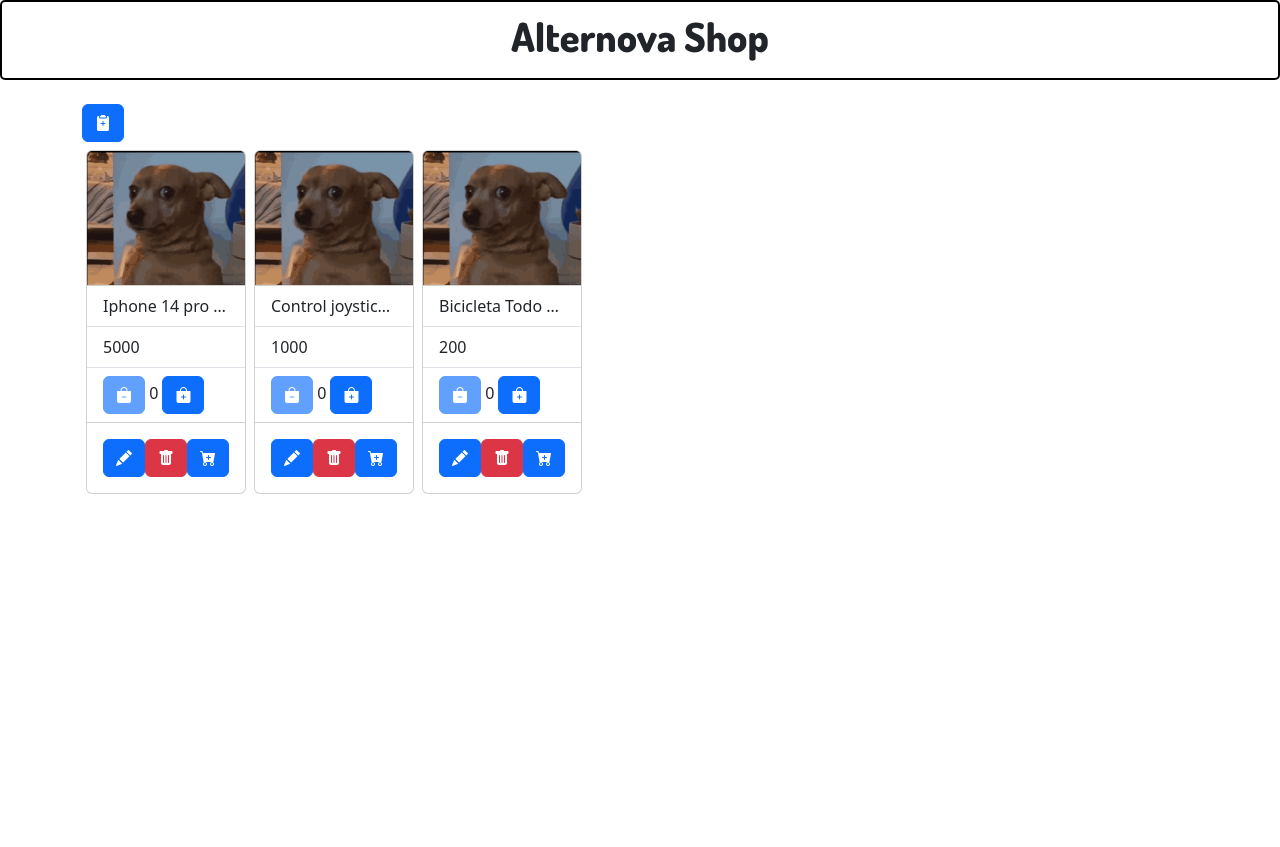
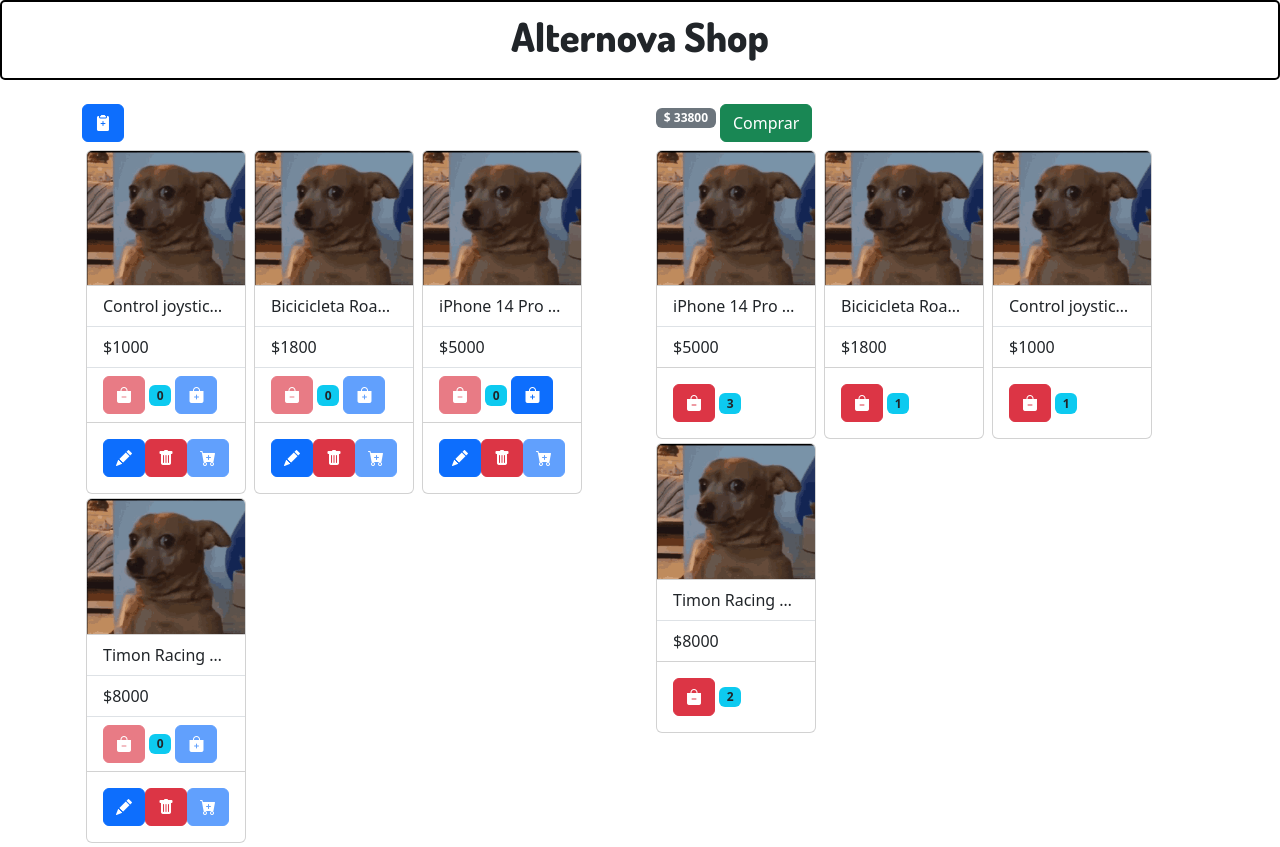
Before and after one commit to Natalonsop/alternovaShop, a Vue app: page /#/ in a window 1280 px wide. Before the commit the page ends 800 px from the top, so only its background shows below. Built offline with nearby package versions, Linux system fonts and the light colour scheme; data requests are answered from the project's data file.

Commit message:
Carrito de compras

```diff
--- a/package.json
+++ b/package.json
@@ -10,7 +10,6 @@
   },
   "dependencies": {
     "@popperjs/core": "^2.11.8",
-    "axios": "^1.4.0",
     "bootstrap": "^5.3.0",
     "bootstrap-icons": "^1.10.5",
     "jquery": "^3.7.0",
--- a/src/assets/data/db.json
+++ b/src/assets/data/db.json
@@ -1,26 +1,70 @@
 {
   "items": [
     {
-      "id": "fbf0ecb0-1ead-11ee-b1c1-817f446ef7ea",
-      "name": "Iphone 14 pro max",
-      "unit_price": "5000",
-      "stock": "12",
-      "type": "technology"
+      "id": "0f8c7f40-1eaf-11ee-a6d4-a169a58e4fb1",
+      "name": "Control joystick inalámbrico",
+      "unit_price": 1000,
+      "stock": 0,
+      "type": "technology",
+      "inCart": false
+    },
+    {
+      "id": "74060e70-1eb2-11ee-9f36-43c0ac2586f5",
+      "name": "Bicicicleta Roadmaster",
+      "unit_price": 1800,
+      "stock": 0,
+      "type": "sport",
+      "inCart": false
+    },
+    {
+      "id": "9e6224d0-1eb5-11ee-99b6-eb60768e22f2",
+      "name": "iPhone 14 Pro Ma",
+      "unit_price": 5000,
+      "stock": 2,
+      "type": "sport",
+      "inCart": false
+    },
+    {
+      "id": "356385e0-1eb6-11ee-b6ed-d328b565c5ac",
+      "name": "Timon Racing Carrera",
+      "unit_price": 8000,
+      "stock": 0,
+      "type": "technology",
+      "inCart": false
+    }
+  ],
+  "cart": [
+    {
+      "id": "9e6224d0-1eb5-11ee-99b6-eb60768e22f2",
+      "name": "iPhone 14 Pro Ma",
+      "unit_price": 5000,
+      "stock": 3,
+      "type": "sport",
+      "inCart": true
+    },
+    {
+      "id": "74060e70-1eb2-11ee-9f36-43c0ac2586f5",
+      "name": "Bicicicleta Roadmaster",
+      "unit_price": 1800,
+      "stock": 1,
+      "type": "sport",
+      "inCart": true
     },
     {
       "id": "0f8c7f40-1eaf-11ee-a6d4-a169a58e4fb1",
       "name": "Control joystick inalámbrico",
-      "unit_price": "1000",
-      "stock": "1",
-      "type": "technology"
+      "unit_price": 1000,
+      "stock": 1,
+      "type": "technology",
+      "inCart": true
     },
     {
-      "id": "74060e70-1eb2-11ee-9f36-43c0ac2586f5",
-      "name": "Bicicleta Todo Terreno",
-      "unit_price": "200",
-      "stock": "0",
-      "type": "sport"
+      "id": "356385e0-1eb6-11ee-b6ed-d328b565c5ac",
+      "name": "Timon Racing Carrera",
+      "unit_price": 8000,
+      "stock": 2,
+      "type": "technology",
+      "inCart": true
     }
-  ],
-  "cart": []
+  ]
 }
--- a/src/components/Item.vue
+++ b/src/components/Item.vue
@@ -4,33 +4,40 @@
             <img src="../assets/Images/doggo.gif" class="card-img-top" alt="...">
             <ul class="list-group list-group-flush">
                 <li class="list-group-item text-truncate" alt="item.name">{{ item.name }}</li>
-                <li class="list-group-item">{{ item.unit_price }}</li>
-                <li class="list-group-item">
-                    <button class="btn btn-primary" @click="decreaseQuantity" :disabled="quantity === 0" >
+                <li class="list-group-item">${{ item.unit_price }}</li>
+                <li class="list-group-item" v-if="!item.inCart" >
+                    <button class="btn btn-danger" @click="decreaseQuantity" :disabled="quantity === 0">
                         <i class="bi bi-bag-dash-fill" ></i>
                     </button>
-                    {{ quantity }}
-                    <button class="btn btn-primary" @click="increaseQuantity" :disabled="quantity === item.stock" >
+                    <span class="badge bg-info text-dark">{{ quantity }}</span>
+                    <button class="btn btn-primary" @click="increaseQuantity" :disabled="quantity == item.stock">
                         <i class="bi bi-bag-plus-fill"></i>
                     </button>
                 </li>
             </ul>
             <div class="card-body">
-                <button class="btn btn-primary" @click="editItem"  >
+                <button class="btn btn-primary" @click="editItem" v-if="!item.inCart">
                     <i class="bi bi-pencil-fill"></i>
                 </button>
-                <button class="btn btn-danger" @click="deleteItem" >
+                <button class="btn btn-danger" @click="deleteItem" v-if="!item.inCart">
                     <i class="bi bi-trash-fill"></i>
                 </button>
-                <button class="btn btn-primary" >
+                <button class="btn btn-primary" @click="addToCart" :disabled="quantity === 0" v-if="!item.inCart">
                     <i class="bi bi-cart-plus-fill"></i>
                 </button>
+                <div v-if="item.inCart">
+                    <button class="btn btn-danger" @click="decreaseCart">
+                        <i class="bi bi-bag-dash-fill" ></i>
+                    </button>
+                    <span class="badge bg-info text-dark">{{ item.stock }}</span>
+                </div>
             </div>
         </div>
 </template>
 
 <script >
-import { del } from '../httpHelper.js';
+import { get, del, put, post } from '../httpHelper.js';
+
  export default {
     name:'Item',
     props: {
@@ -38,15 +45,17 @@ import { del } from '../httpHelper.js';
             id: String,
             name: String,
             unit_price: Number,
-            stock: Number
+            stock: Number,
+            inCart: Boolean
         }
     },
     data(){
         return{
-            quantity:0
+            quantity: 0,
+            quantityCart: 0
         }
     },
-    methods:{
+    methods: {
         increaseQuantity(){
             this.quantity++
         },
@@ -61,19 +70,68 @@ import { del } from '../httpHelper.js';
         deleteItem(){
             del(`http://localhost:3000/items/${this.item.id}`, { })
             .then(response => {
-               // this.$forceUpdate();
-               console.log(response)
+               window.location.reload();
             })
         },
         editItem(){
             this.$router.push({ path: '/edit', query: this.item })
+        },
+        addToCart(){
+            if(this.quantity <= this.item.stock) {
+                get(`http://localhost:3000/cart/${this.item.id}`)
+                .then(response => {
+                    if (Object.keys(response).length) {
+                        put(`http://localhost:3000/cart/${this.item.id}`, { body: { ...response, stock: (response.stock + this.quantity) } })
+                        .then(response => {
+                            put(`http://localhost:3000/items/${this.item.id}`, { body: { ...this.item, stock: (this.item.stock - this.quantity) } })
+                            .then(response => {
+                                window.location.reload();
+                            })
+                        })
+                    }
+                    else {
+                        post('http://localhost:3000/cart', { body: { ...this.item, stock: this.quantity, inCart: true } })
+                        .then(response => {
+                            put(`http://localhost:3000/items/${this.item.id}`, { body: { ...this.item, stock: (this.item.stock - this.quantity) } })
+                            .then(response => {
+                                window.location.reload();
+                            })
+                        })
+                    }
+                })
+
+            }
+        },
+        decreaseCart(){
+            this.item.stock--;
+            if (this.item.stock > 0) {
+                put(`http://localhost:3000/cart/${this.item.id}`, { body: { ...this.item, stock: this.item.stock} })
+                .then(response => {
+                    get(`http://localhost:3000/items/${this.item.id}`)
+                    .then(response => {
+                        let newStock = response.stock + 1;
+                        put(`http://localhost:3000/items/${response.id}`, { body: { ...response, stock: newStock } })
+                        .then(response => {
+                            window.location.reload();
+                        });
+                    })
+                });
+            }
+            else {
+                del(`http://localhost:3000/cart/${this.item.id}`, {})
+                .then(response => {
+                    get(`http://localhost:3000/items/${this.item.id}`)
+                    .then(response => {
+                        let newStock = response.stock + 1;
+                        put(`http://localhost:3000/items/${response.id}`, { body: { ...response, stock: newStock } })
+                        .then(response => {
+                            window.location.reload();
+                        });
+                    })
+                })
+            }
         }
     }
-
-
-
-
-    // NO BORRAR!!!! variables que se quieran leeer nombre precio stock
   }
 </script>
 
--- a/src/pages/addItem.vue
+++ b/src/pages/addItem.vue
@@ -45,7 +45,6 @@ import { post } from '../httpHelper.js';
 import { uuid } from 'vue-uuid';
 export default {
     name: 'AddItem' ,
-
     data() {
       return {
         item: {
@@ -54,6 +53,7 @@ export default {
             unit_price: "",
             stock: "",
             type: "",
+            inCart: false
         }
       };
     },
--- a/src/pages/editItem.vue
+++ b/src/pages/editItem.vue
@@ -50,6 +50,7 @@ export default {
             unit_price: "",
             stock: "",
             type: "",
+            inCart: false
         }
       };
     },
--- a/src/pages/shoppingCart.vue
+++ b/src/pages/shoppingCart.vue
@@ -2,17 +2,26 @@
     <div class="container">
         <div class="row">
             <div class="col-6">
-                <router-link to="/add" class="btn btn-primary mb-2 float-right" >
+                <router-link to="/add" class="btn btn-primary mb-2" >
                     <i class="bi bi-clipboard2-plus-fill"></i>
                 </router-link>
-                <div class=" card-group">
-                    <div class=" " v-for="item in items" :key="item.id">
+                <div class="card-group">
+                    <div v-for="item in items" :key="item.id">
                         <Item :item="item"/>
                     </div>
                 </div>
             </div>
             <div class="col-6">
-                <div class="row">
+                <div class="d-flex">
+                    <h6><span class="badge bg-secondary">$ {{amount}}</span></h6>
+                    <button class="btn btn-success mb-2" @click="buyCart" :disabled="!cart.length">
+                        Comprar
+                    </button>
+                </div>
+                <div class="card-group">
+                    <div v-for="item in cart" :key="item.id">
+                        <Item :item="item"/>
+                    </div>
                 </div>
             </div>
         </div>
@@ -27,10 +36,11 @@ import Item from '../components/Item.vue';
 export default {
     name: 'ShoppingCart',
     components: {
-    Item
-},
+        Item
+    },
     data() {
         return {
+            amount: 0,
             items: [],
             cart: []
         }
@@ -39,8 +49,29 @@ export default {
         get('http://localhost:3000/items')
         .then(response => {
             this.items = response;
-        })
+        });
+        get('http://localhost:3000/cart')
+        .then(response => {
+            this.cart = response;
+            this.amount = response.reduce((accumulator, item) => {
+                return accumulator + (item.unit_price * item.stock);
+            }, 0);
+        });
+    },
+    methods: {
+        buyCart() {
+            let dataStr = JSON.stringify({ ...this.cart, amount: this.amount });
+            let dataUri = 'data:application/json;charset=utf-8,'+ encodeURIComponent(dataStr);
+
+            let exportFileDefaultName = 'data.json';
+
+            let linkElement = document.createElement('a');
+            linkElement.setAttribute('href', dataUri);
+            linkElement.setAttribute('download', exportFileDefaultName);
+            linkElement.click();
+        }
     }
+
 
 }
 
```
Also changed, not shown: src/assets/data/datos.json (deleted, +0 -59 lines), 1 other file (tests, documents, lock files or other folders).
